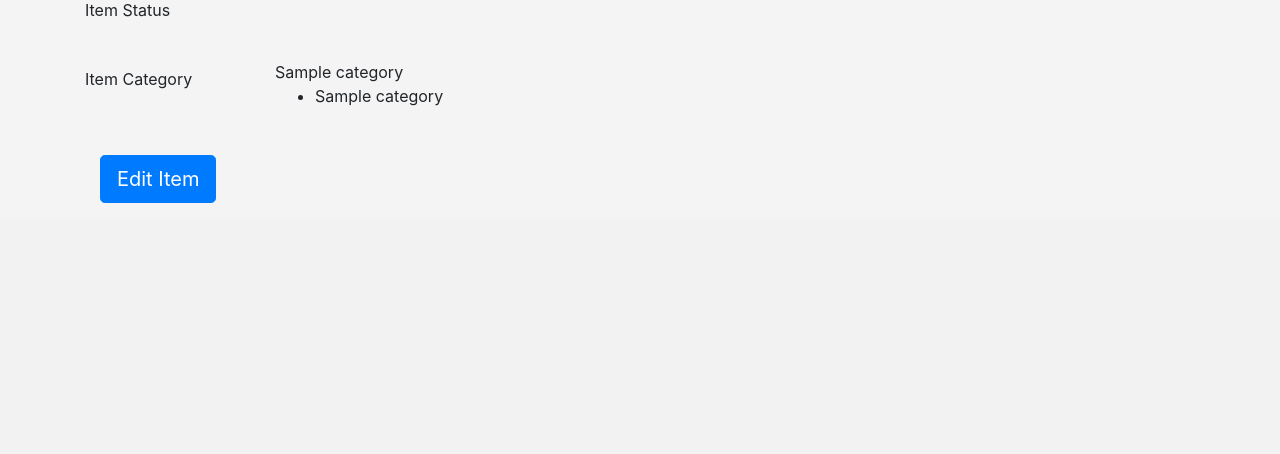
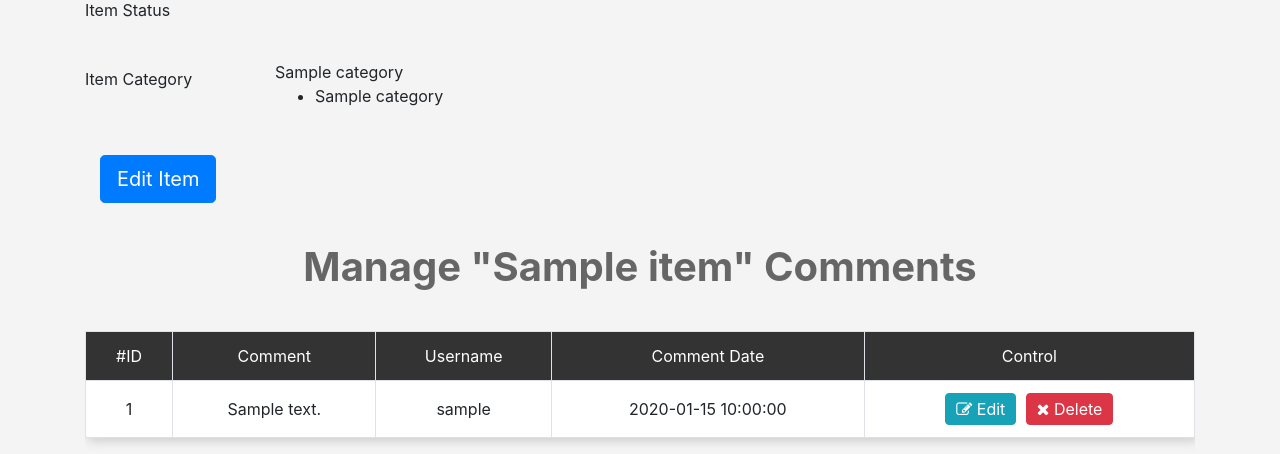
Before and after one commit to ramsey8057/e-commerce, a Flask app: page /admin/items?do=edit&item_id=1 in a window 1280 px wide. Shown: the part 624-1078 px from the top of the page. Before the commit the page ends 827 px from the top, so only its background shows below. Run offline with Flask 2, Linux system fonts and the light colour scheme; a database or web service that is not in the repository returns one stand-in record (values such as "Sample title"); some libraries are stand-ins or nearby versions.

Commit message:
fixed some bugs :+1: :100:

```diff
--- a/controller/control_panel/control_items.py
+++ b/controller/control_panel/control_items.py
@@ -7,6 +7,7 @@
 from functions.database.categories_db.db import get_categories_names
 from functions.database.items_db.db import get_item, get_new_item_id, connect_to_db, get_all_items, del_item,\
                                             set_item_image, get_item_image
+from functions.database.comments_db.db import get_item_comments
 from functions.members.members import check_user
 from functions.database.db import execute_dml_query
 
@@ -40,6 +41,7 @@
                 )
             elif do == 'edit':
                 item_id = request.args.get('item_id')
+                item_comments = get_item_comments(item_id)
                 item_data = get_item(item_id)
                 edit_done = request.args.get('edit_done')
                 err_msg = request.args.get('err_msg')
@@ -54,7 +56,8 @@
                     note=note,
                     item_id=item_id,
                     categories=get_categories_names(),
-                    user_id=user_id
+                    user_id=user_id,
+                    comments=item_comments
                 )
             elif do == 'add':
                 add_done = request.args.get('add_done')
--- a/functions/database/comments_db/db.py
+++ b/functions/database/comments_db/db.py
@@ -49,3 +49,23 @@
         )
     )
     return row
+
+
+def get_item_comments(item_id):
+    con = connect_to_db()
+    row = execute_dql_query(
+        con,
+        '''
+        SELECT
+            c.comment_id,
+            c.comment,
+            u.username,
+            c.comment_date
+        FROM comments c
+        join users u ON (c.user_id = u.user_id)
+        WHERE c.item_id = {}
+        '''.format(
+            item_id
+        )
+    )
+    return row
--- a/functions/languages/english.py
+++ b/functions/languages/english.py
@@ -120,4 +120,5 @@
     'EDIT_COMMENT': 'Edit Comment',
     'UPDATE_COMMENT_DONE_MSG': 'User updated successfully',
     'UPDATE_COMMENT_FAILED_MSG': 'Update comment failed',
+    'MANAGE': 'Manage',
 }
--- a/static/layouts/css/categories/categories.css
+++ b/static/layouts/css/categories/categories.css
@@ -42,6 +42,7 @@
 }
 
 .categories .category:hover .hidden-buttons {
+    opacity: 1;
     right: 10px;
 }
 
@@ -77,6 +78,7 @@
 .category .hidden-buttons {
     position: absolute;
     bottom: 5px;
+    opacity: 0;
     right: -200px;
     -webkit-transition: all .5s ease-in-out;
     -moz-transition: all .5s ease-in-out;
--- /dev/null
+++ b/static/layouts/css/items/edit_item.css
@@ -0,0 +1,10 @@
+/* start edit item page */
+
+.manage-comments {
+    font-size: 40px;
+    margin: 40px 0;
+    font-weight: bold;
+    color: #666;
+}
+
+/* end edit item page */
--- a/static/layouts/js/dashboard.js
+++ b/static/layouts/js/dashboard.js
@@ -9,11 +9,11 @@
 
         if($(this).hasClass('selected')) {
 
-            $(this).html('<i class="fa fa-minus"></i>');
+            $(this).html('<i class="fa fa-plus"></i>');
 
         } else {
 
-            $(this).html('<i class="fa fa-plus"></i>');
+            $(this).html('<i class="fa fa-minus"></i>');
 
         }
 
--- a/templates/control_panel/dashboard.html
+++ b/templates/control_panel/dashboard.html
@@ -64,7 +64,7 @@
                         <div class="panel-heading">
                             <i class="fa fa-users"></i> {{ dictionary['LATEST_REGISTERED_USERS'] }}
                             <span class="toggle-info pull-right">
-                                <i class="fa fa-plus fa-lg"></i>
+                                <i class="fa fa-minus fa-lg"></i>
                             </span>
                         </div>
                         <div class="panel-body">
@@ -93,7 +93,7 @@
                         <div class="panel-heading">
                             <i class="fa fa-tag"></i> {{ dictionary['LATEST_ITEMS'] }}
                             <span class="toggle-info pull-right">
-                                <i class="fa fa-plus fa-lg"></i>
+                                <i class="fa fa-minus fa-lg"></i>
                             </span>
                         </div>
                         <div class="panel-body">
--- a/templates/control_panel/items/edit_item.html
+++ b/templates/control_panel/items/edit_item.html
@@ -10,6 +10,8 @@
     <link rel="stylesheet" href="{{ url_for('static', filename='layouts/css/items/add_item.css') }}">
     <link rel="stylesheet" href="{{ url_for('static', filename='layouts/css/jquery-ui.min.css') }}" >
     <link rel="stylesheet" href="{{ url_for('static', filename='layouts/css/jquery.selectBoxIt.css') }}" >
+    <link rel="stylesheet" href="{{ url_for('static', filename='layouts/css/members/members.css') }}">
+    <link rel="stylesheet" href="{{ url_for('static', filename='layouts/css/items/edit_item.css') }}">
 {% endblock %}
 
 {% block admin_content %}
@@ -141,6 +143,30 @@
                     </div>
                 </div>
             </form>
+            <h1 class="text-center manage-comments">{{ dictionary['MANAGE'] }} "{{ item_data[1] }}" {{ dictionary['COMMENTS'] }}</h1>
+            <div class="table-responsive">
+                <table class="main-table text-center table table-bordered">
+                    <tr>
+                        <td>#ID</td>
+                        <td>{{ dictionary['COMMENT'] }}</td>
+                        <td>{{ dictionary['USERNAME'] }}</td>
+                        <td>{{ dictionary['COMMENT_DATE'] }}</td>
+                        <td>{{ dictionary['CONTROL'] }}</td>
+                    </tr>
+                    {% for i in comments %}
+                        <tr>
+                            <td>{{ i[0] }}</td>
+                            <td>{{ i[1] }}</td>
+                            <td>{{ i[2] }}</td>
+                            <td>{{ i[3] }}</td>
+                            <td>
+                                <a href="?do=edit&comment_id={{ i[0] }}" class="btn btn-info"><i class="fa fa-edit"></i> {{ dictionary['EDIT'] }}</a>
+                                <a href="?do=delete&comment_id={{ i[0] }}" class="btn btn-danger activate"><i class="fa fa-times"></i> {{ dictionary['DELETE'] }}</a>
+                            </td>
+                        <tr>
+                    {% endfor %}
+                </table>
+            </div>
         </div>
     </body>
 {% endblock %}
```
